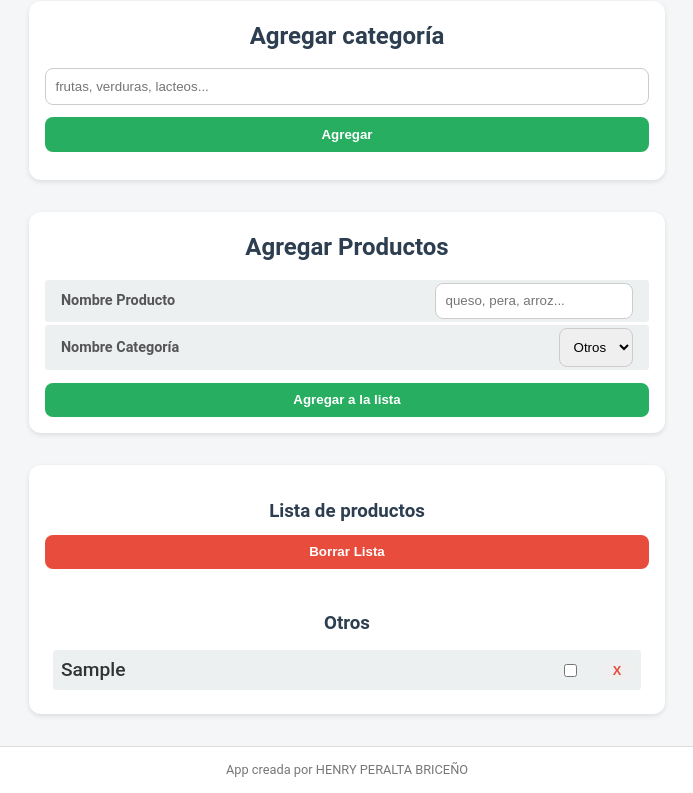
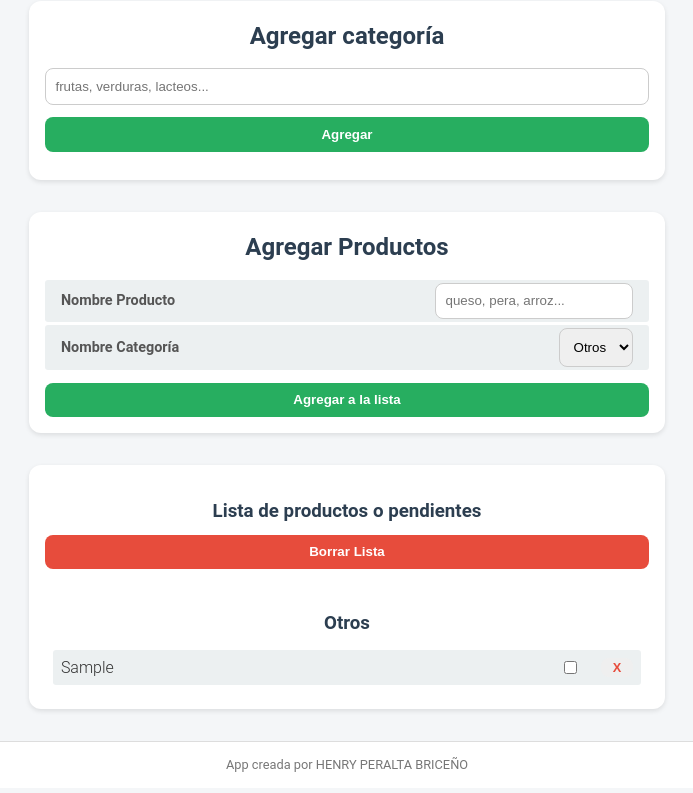
Before and after one commit to HenryPB123/market_list, a plain HTML site: page index.html in a window 1280 px wide. Both pictures are taken after typing "Sample" into the empty fields and a click on the button "Agregar a la lista". Shown: the part 98-891 px from the top of the page, without its empty margins (293-986 px from the left). Drawn offline with Linux system fonts and the light colour scheme.

Commit message:
Ajusta span nombre del roducto

```diff
--- a/app.js
+++ b/app.js
@@ -133,7 +133,7 @@
     const divCategoryProduct = document.createElement("div");
 
     const titleListProduct = document.createElement("h3");
-    titleListProduct.textContent = "Lista de productos";
+    titleListProduct.textContent = "Lista de productos o pendientes";
 
     const buttonDeleteAllProducts = document.createElement("button");
     buttonDeleteAllProducts.textContent = "Borrar Lista";
--- a/style.css
+++ b/style.css
@@ -221,8 +221,8 @@ button:hover {
 }
 
 .item_product span {
-  font-size: 1.2rem;
-  font-weight: 500;
+  font-size: 1rem;
+  font-weight: 300;
 }
 
 .item_product button {
```
